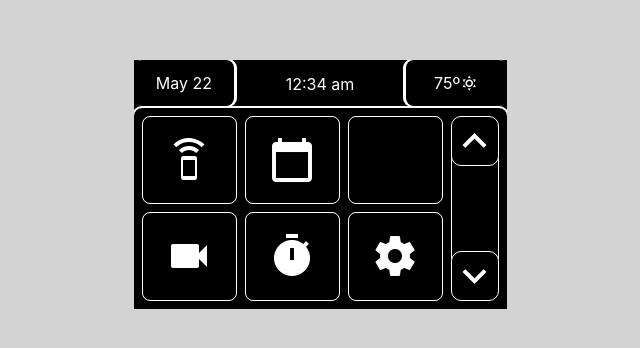
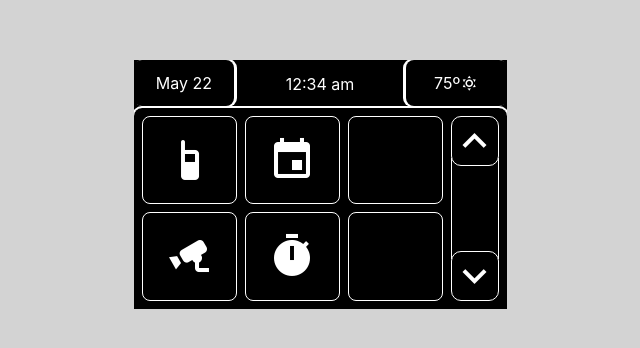
Before and after one commit to abraha2d/autohome-intercom, a React (Create React App) app: page / in a window 1280 px wide. Shown: the part 216-564 px from the top of the page, without its empty margins (320-960 px from the left). Built offline with nearby package versions, Linux system fonts and the light colour scheme.

Commit message:
Add icon to app bundle, dynamically get apps instead of hardcoding them

```diff
--- a/src/App.tsx
+++ b/src/App.tsx
@@ -1,15 +1,9 @@
 import React from "react";
 import { Route, Switch } from "react-router";
+import "App.css";
 
-import Calendar from "apps/Calendar";
+import apps from "apps";
 import Home from "apps/Home";
-import Intercom from "apps/Intercom";
-import Settings from "apps/Settings";
-import Timer from "apps/Timer";
-import Video from "apps/Video";
-import Weather from "apps/Weather";
-
-import "App.css";
 
 function App() {
   return (
@@ -24,12 +18,9 @@ function App() {
       <div className="content-container">
         <Switch>
           <Route exact path={Home.path} component={Home.app} />
-          <Route path={Intercom.path} component={Intercom.app} />
-          <Route path={Calendar.path} component={Calendar.app} />
-          <Route path={Weather.path} component={Weather.app} />
-          <Route path={Video.path} component={Video.app} />
-          <Route path={Timer.path} component={Timer.app} />
-          <Route path={Settings.path} component={Settings.app} />
+          {apps.map(app => (
+            <Route path={app.path} component={app.app} />
+          ))}
         </Switch>
       </div>
     </div>
--- a/src/apps/Calendar/Calendar.tsx
+++ b/src/apps/Calendar/Calendar.tsx
@@ -23,5 +23,6 @@ const Calendar: React.FC<Props> = ({ history }) => (
 
 export default {
   app: withRouter(Calendar),
-  path: "/calendar"
+  path: "/calendar",
+  icon: "calendar"
 };
--- a/src/apps/Home/Home.tsx
+++ b/src/apps/Home/Home.tsx
@@ -2,70 +2,30 @@ import * as React from "react";
 import { withRouter } from "react-router-dom";
 import { History } from "history";
 
-import Calendar from "apps/Calendar";
-import Intercom from "apps/Intercom";
-import Settings from "apps/Settings";
-import Timer from "apps/Timer";
-import Video from "apps/Video";
-import Weather from "apps/Weather";
+import apps from "apps";
+import { chunk } from "apps/Home/utils";
 
 type Props = {
   history: History;
 };
 
+const chunkedApps = chunk(apps, 3);
+
 const Home: React.FC<Props> = ({ history }) => (
   <div className="content-container">
     <div className="content">
-      <div className="row flex-grow-1">
-        <div
-          className="col app-button icon-button material-icons md-48"
-          onClick={() => {
-            history.push(Intercom.path);
-          }}
-        >
-          speaker_phone
+      {chunkedApps.map(chunk => (
+        <div className="row flex-grow-1">
+          {chunk.map(app => (
+            <div
+              className={`col app-button icon-button mdi md-48 mdi-${app.icon}`}
+              onClick={() => {
+                history.push(app.path);
+              }}
+            />
+          ))}
         </div>
-        <div
-          className="col app-button icon-button material-icons md-48"
-          onClick={() => {
-            history.push(Calendar.path);
-          }}
-        >
-          calendar_today
-        </div>
-        <div
-          className="col app-button icon-button mdi md-48 mdi-weather-partlycloudy"
-          onClick={() => {
-            history.push(Weather.path);
-          }}
-        />
-      </div>
-      <div className="row flex-grow-1">
-        <div
-          className="col app-button icon-button material-icons md-48"
-          onClick={() => {
-            history.push(Video.path);
-          }}
-        >
-          videocam
-        </div>
-        <div
-          className="col app-button icon-button material-icons md-48"
-          onClick={() => {
-            history.push(Timer.path);
-          }}
-        >
-          timer
-        </div>
-        <div
-          className="col app-button icon-button material-icons md-48"
-          onClick={() => {
-            history.push(Settings.path);
-          }}
-        >
-          settings
-        </div>
-      </div>
+      ))}
     </div>
     <div className="scroll-container">
       <div className="scroll-button icon-button material-icons md-48">
@@ -81,5 +41,6 @@ const Home: React.FC<Props> = ({ history }) => (
 
 export default {
   app: withRouter(Home),
-  path: "/"
+  path: "/",
+  icon: "home"
 };
--- /dev/null
+++ b/src/apps/Home/utils.ts
@@ -0,0 +1,11 @@
+export const chunk = (arr: any[], len: number) => {
+  const chunks = [],
+    n = arr.length;
+  let i = 0;
+
+  while (i < n) {
+    chunks.push(arr.slice(i, (i += len)));
+  }
+
+  return chunks;
+};
--- a/src/apps/Intercom/Intercom.tsx
+++ b/src/apps/Intercom/Intercom.tsx
@@ -23,5 +23,6 @@ const Intercom: React.FC<Props> = ({ history }) => (
 
 export default {
   app: withRouter(Intercom),
-  path: "/intercom"
+  path: "/intercom",
+  icon: "radio-handheld"
 };
--- a/src/apps/Settings/Settings.tsx
+++ b/src/apps/Settings/Settings.tsx
@@ -23,5 +23,6 @@ const Settings: React.FC<Props> = ({ history }) => (
 
 export default {
   app: withRouter(Settings),
-  path: "/settings"
+  path: "/settings",
+  icon: "settings"
 };
--- a/src/apps/Timer/Timer.tsx
+++ b/src/apps/Timer/Timer.tsx
@@ -23,5 +23,6 @@ const Timer: React.FC<Props> = ({ history }) => (
 
 export default {
   app: withRouter(Timer),
-  path: "/timer"
+  path: "/timer",
+  icon: "timer"
 };
--- a/src/apps/Video/Video.tsx
+++ b/src/apps/Video/Video.tsx
@@ -23,5 +23,6 @@ const Video: React.FC<Props> = ({ history }) => (
 
 export default {
   app: withRouter(Video),
-  path: "/video"
+  path: "/video",
+  icon: "cctv"
 };
--- a/src/apps/Weather/Weather.tsx
+++ b/src/apps/Weather/Weather.tsx
@@ -23,5 +23,6 @@ const Weather: React.FC<Props> = ({ history }) => (
 
 export default {
   app: withRouter(Weather),
-  path: "/weather"
+  path: "/weather",
+  icon: "weather-partlycloudy"
 };
--- /dev/null
+++ b/src/apps/index.ts
@@ -0,0 +1,8 @@
+import Calendar from "apps/Calendar";
+import Intercom from "apps/Intercom";
+import Settings from "apps/Settings/Settings";
+import Timer from "apps/Timer/Timer";
+import Video from "apps/Video/Video";
+import Weather from "apps/Weather/Weather";
+
+export default [Intercom, Calendar, Weather, Video, Timer, Settings];
```
